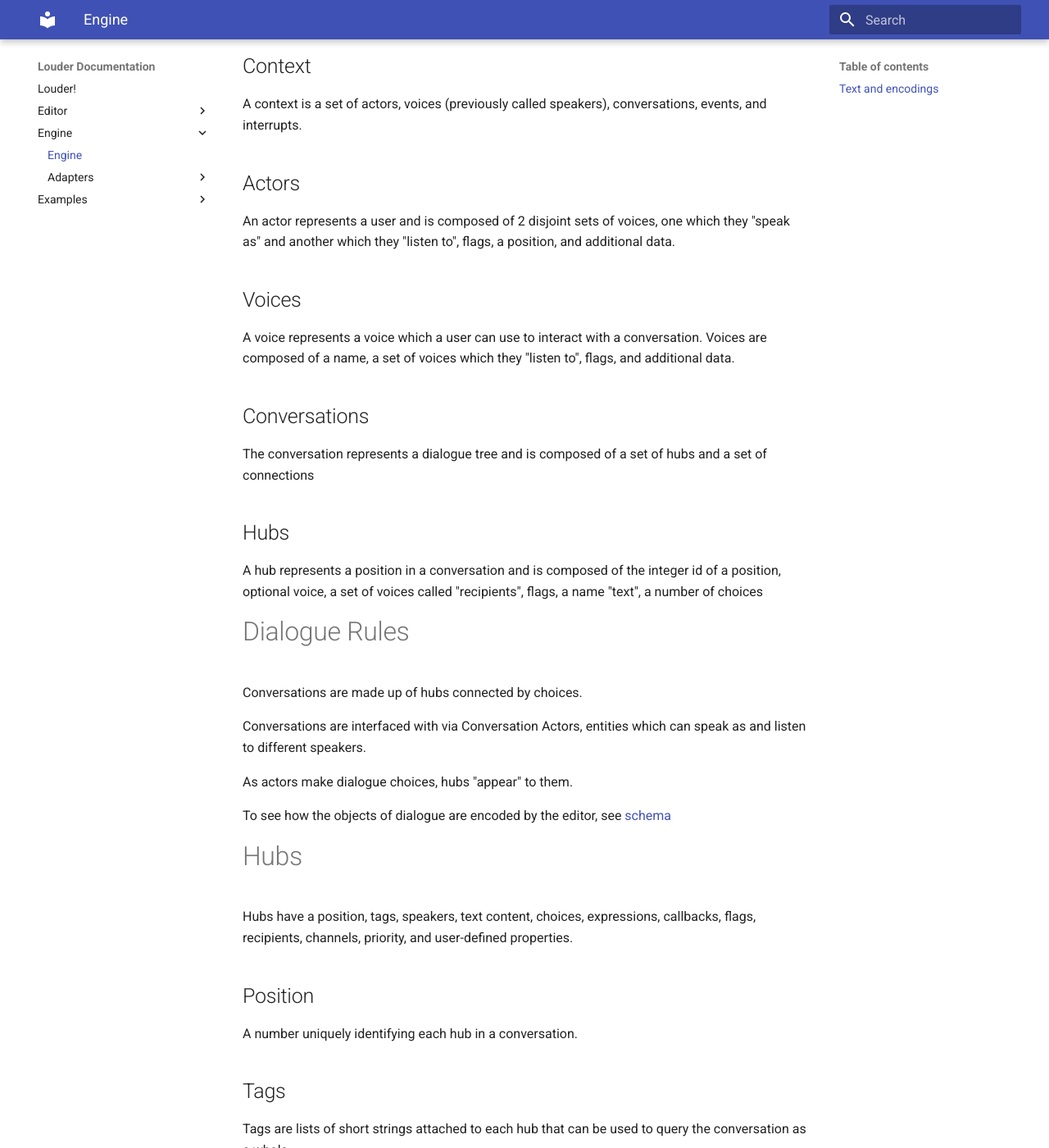
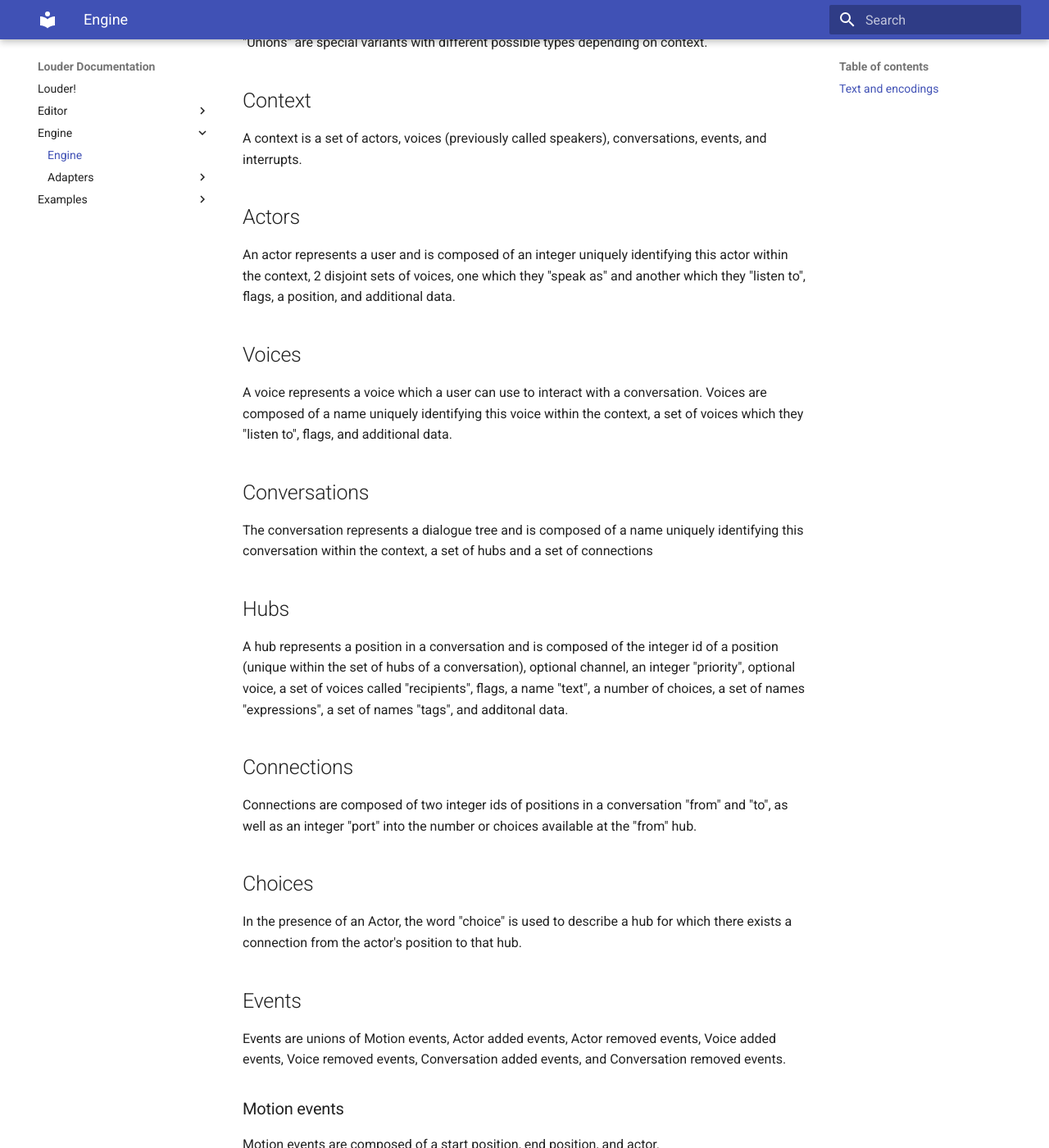
Before and after one commit to Roboticy3/Louder, an MkDocs documentation site: the page built from docs/docs/engine/index.md, in a window 1280 px wide and 1400 px high, scrolled down 1559 px. Shown: the whole window at 82% size. Built offline with MkDocs 1.6.1 and Material for MkDocs 9.7.7, drawn with Linux system fonts in a browser that asks for light colours; some of the changed text lies outside the part shown.

Commit message:
Rules heading

```diff
--- a/docs/docs/engine/index.md
+++ b/docs/docs/engine/index.md
@@ -42,22 +42,45 @@ Structures are the objects managed by the engine.
 
 "Optionals" are objects which may or may not be present.
 
+"Unions" are special variants with different possible types depending on context.
+
 ## Context
 A context is a set of actors, voices (previously called speakers), conversations, events, and interrupts.
 
 ## Actors
-An actor represents a user and is composed of 2 disjoint sets of voices, one which they "speak as" and another which they "listen to", flags, a position, and additional data.
+An actor represents a user and is composed of an integer uniquely identifying this actor within the context, 2 disjoint sets of voices, one which they "speak as" and another which they "listen to", flags, a position, and additional data.
 
 ## Voices
-A voice represents a voice which a user can use to interact with a conversation. Voices are composed of a name, a set of voices which they "listen to", flags, and additional data.
+A voice represents a voice which a user can use to interact with a conversation. Voices are composed of a name uniquely identifying this voice within the context, a set of voices which they "listen to", flags, and additional data.
 
 ## Conversations
-The conversation represents a dialogue tree and is composed of a set of hubs and a set of connections
+The conversation represents a dialogue tree and is composed of a name uniquely identifying this conversation within the context, a set of hubs and a set of connections
 
 ## Hubs
-A hub represents a position in a conversation and is composed of the integer id of a position, optional voice, a set of voices called "recipients", flags, a name "text", a number of choices
+A hub represents a position in a conversation and is composed of the integer id of a position (unique within the set of hubs of a conversation), optional channel, an integer "priority", optional voice, a set of voices called "recipients", flags, a name "text", a number of choices, a set of names "expressions", a set of names "tags", and additonal data.
 
-# Dialogue Rules
+## Connections
+Connections are composed of two integer ids of positions in a conversation "from" and "to", as well as an integer "port" into the number or choices available at the "from" hub.
+
+## Choices
+In the presence of an Actor, the word "choice" is used to describe a hub for which there exists a connection from the actor's position to that hub.
+
+## Events
+Events are unions of Motion events, Actor added events, Actor removed events, Voice added events, Voice removed events, Conversation added events, and Conversation removed events.
+
+### Motion events
+Motion events are composed of a start position, end position, and actor.
+
+
+### Added/removed events
+Added/removed events of type X are composed of X's unique identifier (integer for Actor, name for Voice and and Conversation), as well as a copy of the object itself.
+
+## Interrupts
+Interrupts are composed of an actor and the name of an expression at the hub of the actor's current position.
+
+# Rules
+Rules are named interactions for the structures described in Structures. As per the first goal, the primary goal of the engine is to provide an action of an actor making a choice. If multiple rules say "an actor can make a choice if", they will exhibit OR logic on a choice being available. If rules say "an actor cannot make a choice if", they will exhibit NAND logic on a choice being available.
+
 Conversations are made up of hubs connected by choices.
 
 Conversations are interfaced with via Conversation Actors, entities which can speak as
```
